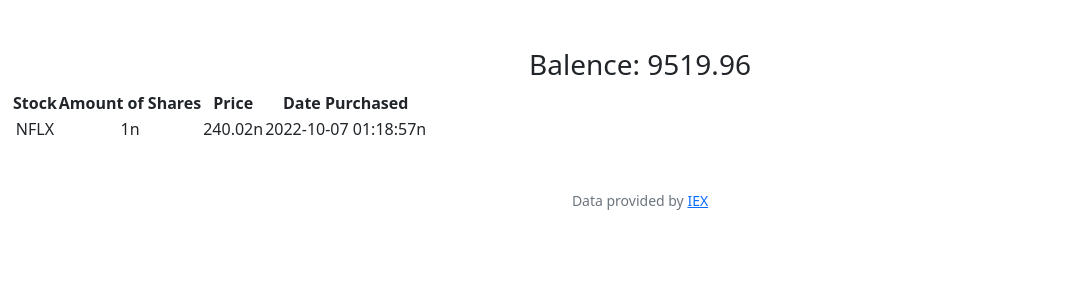
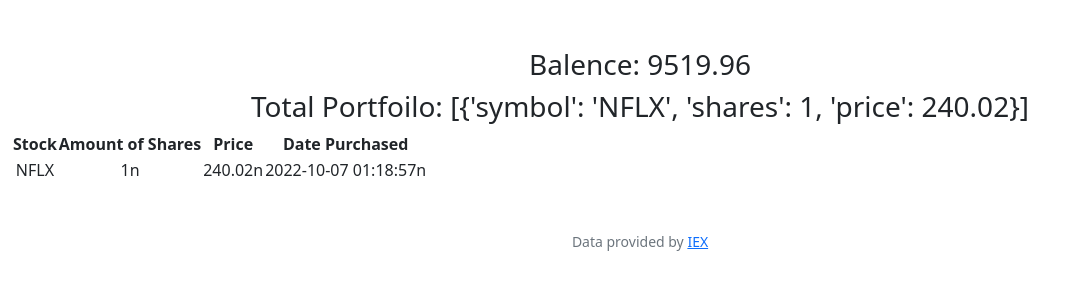
Before and after one commit to Caleb-Ellefson/Stock-Trader, a Flask app: page / in a window 1280 px wide. Shown: the part 76-376 px from the top of the page, without its empty margins (0-1077 px from the left). Run offline with Flask 2, Linux system fonts and the light colour scheme; a user stored in the database is signed in; some libraries are stand-ins or nearby versions.

Commit message:
Fri, Oct 7, 2022, 2:50 AM +00:00

```diff
--- a/finance/app.py
+++ b/finance/app.py
@@ -47,12 +47,13 @@ def index():
     user_id = session["user_id"]
 
     purchases_db = db.execute("SELECT symbol, SUM(shares) AS shares, price FROM purchases WHERE user_id = ?", user_id)
+    #total = purchases_db[1]["price"]
     cash_db = db.execute("SELECT cash FROM users WHERE id = ?", user_id)
     cash = cash_db[0]["cash"]
     stocks_db = db.execute("SELECT * FROM purchases WHERE id = ?", user_id)
 
     if request.method == "GET":
-        return render_template("index.html", purchases=stocks_db, cash=cash)
+        return render_template("index.html", purchases=stocks_db, cash=cash, total=purchases_db)
 
 
 
--- a/finance/templates/index.html
+++ b/finance/templates/index.html
@@ -6,6 +6,7 @@
 
 {% block main %}
 <h3>Balence: {{cash}} </h3>
+<h3>Total Portfoilo: {{total}} </h3>
  <table>
     <thead>
         <tr>
```
